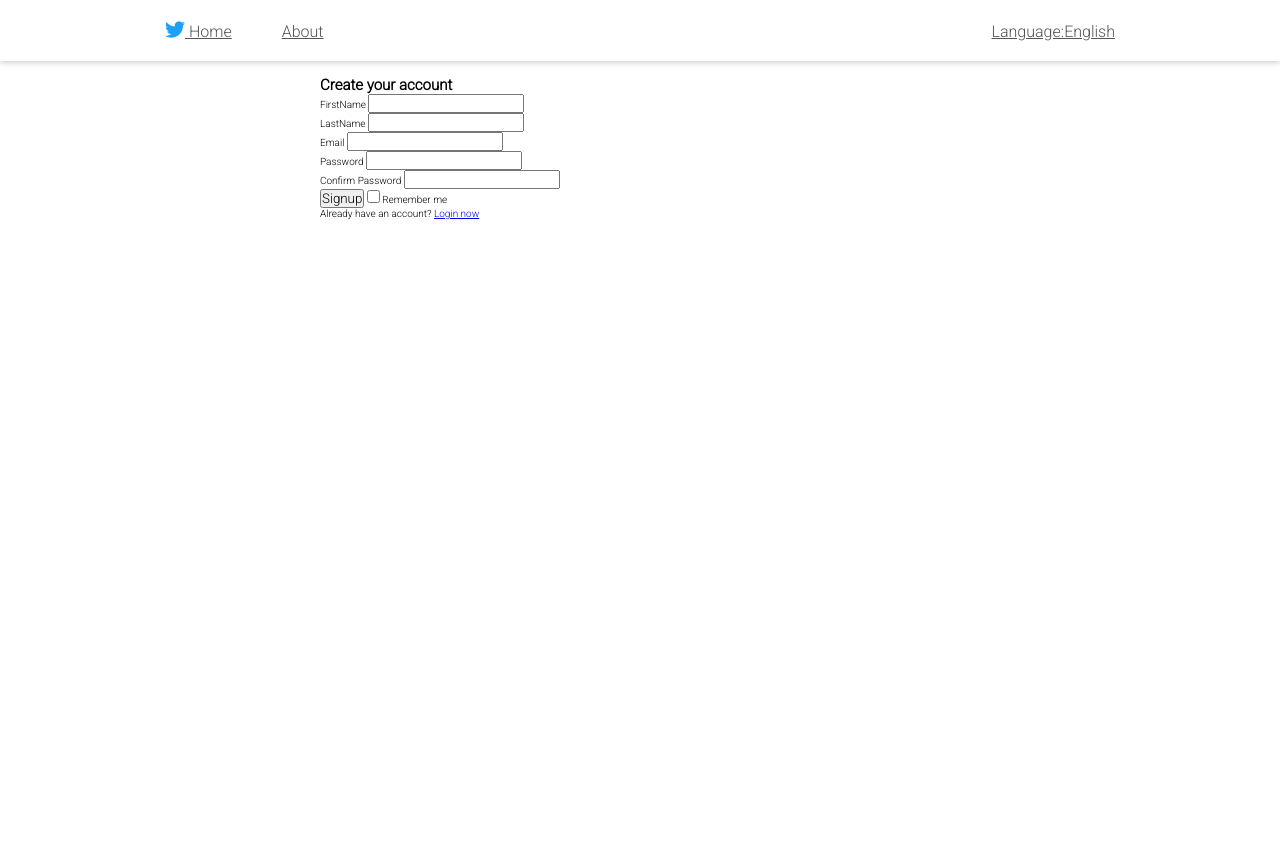
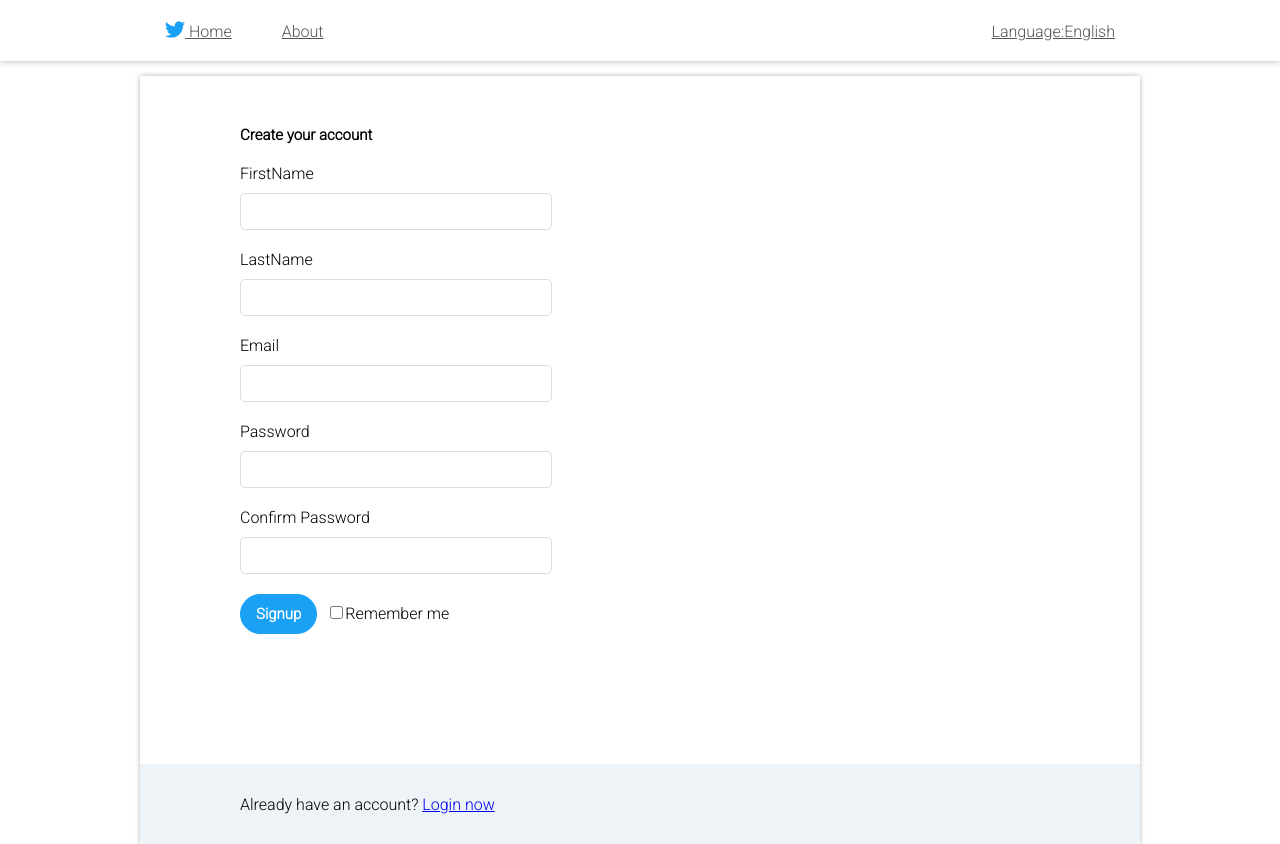
Before and after one commit to Ovy95/TwitterClone, a PHP site: page /signUp.php in a window 1280 px wide. Before the commit the page ends 220 px from the top, so only its background shows below. Run offline with PHP 8.4, Linux system fonts and the light colour scheme.

Commit message:
Sytling for Sign up complete

```diff
--- a/frontend/assets/css/signup.css
+++ b/frontend/assets/css/signup.css
@@ -51,3 +51,94 @@
   grid-column: 2/3;
   grid-row: 2/3;
 }
+
+.form-container {
+  grid-column: 2/3;
+  grid-row: 2/3;
+  background: #fff;
+  box-shadow: 0.0.0.5rem rgba(0,0,0,0.3);
+  width: 100rem;
+  display: grid;
+  grid-template-columns: 10rem 8fr;
+  grid-template-rows: 2fr 100px;
+  row-gap: 10rem;
+
+}
+.header__form-container {
+  margin-bottom: 2rem;
+}
+.form-content {
+  grid-column: 2/-1;
+  grid-row: 1/2;
+  padding: 5rem 0 1rem 0;
+}
+
+.header__form-content {
+  font-size: 2.4rem;
+  margin-bottom: 3rem;
+}
+
+.formField {
+  display: flex;
+  flex-direction: column;
+}
+.form-group {
+  margin-bottom: 2rem;
+}
+
+form .form-group label {
+  font-size: 1.6rem;
+  font-weight: 300;
+  margin-right: 1rem;
+  margin-bottom: 1rem;
+  display: block;
+}
+form input:not(.form-checkbox) {
+  width: 30rem;
+  display: block;
+  height: 3.5rem;
+  border: .1rem solid #ddd;
+  border-radius: 0.5rem;
+  font-size: 1.5rem;
+  padding-left: 1rem;
+}
+
+form input:not(.form-checkbox):focus{
+  background-color: #d9ebf7;
+}
+
+.btn-form {
+  padding: 1rem 1.5rem;
+  background: #1aa1f5;
+  color: #fff;
+  border-radius: 4rem;
+  border: 0.1rem solid #1aa1f5;
+  cursor: pointer;
+  font-size: 1.5rem;
+  font-weight: bold;
+  margin-right: 1rem;
+  cursor: pointer;
+}
+.form-btn-wrapper label{
+  font-size: 1.6rem;
+  font-weight: 300;
+}
+.form-footer {
+  grid-column: 1/-1;
+  grid-row: 2/-1;
+  background: #edf3f7;
+  padding-left: 100px;
+  display: flex;
+  flex-direction: column;
+  justify-content: center;
+  margin-top: 2rem;
+}
+
+.form-footer p {
+  font-size: 1.6rem;
+  font-weight: 100;
+  margin: 0.5rem 0;
+}
+.form-footer a:hover{
+  text-decoration: underline;
+}
--- a/signUp.php
+++ b/signUp.php
@@ -5,7 +5,6 @@ $pageTitle="SignUp | Twitter"
 
 
 <?php include 'backend/shared/header.php'; ?>
-
   <section class="sign-container">
     <nav class="nav-header-sign__up">
     <ul>
@@ -32,7 +31,7 @@ $pageTitle="SignUp | Twitter"
     </ul>
     </nav>
     <div class="form-container">
-      <div class="form-container">
+      <div class="form-content">
         <h2 class="header__form-container">
             Create your account
         </h2>
@@ -68,11 +67,10 @@ $pageTitle="SignUp | Twitter"
             <input type="checkbox" class="form-checkbox" id="check" name="remember">
             <label for="remember">Remember me</label>
           </div>
-
-          <footer class="form-footer">
+        </form>
+      </div>
+      <footer class="form-footer">
           <p>Already have an account? <a href="login.php">Login now</a></p>
           </footer>
-
-       </form>
-      </div>
      </div>
+</section>
```
